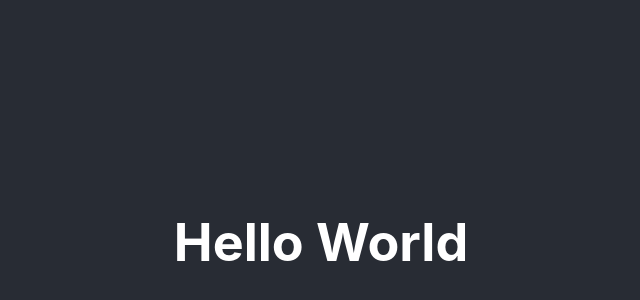
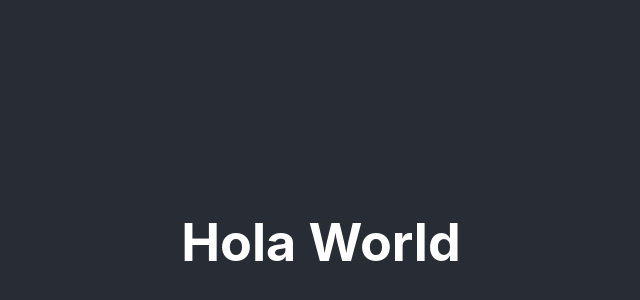
Before and after one commit to jaclynnbarrera/potential-guacamole, a React (Create React App) app: page / in a window 1280 px wide. Shown: the part 158-458 px from the top of the page, without its empty margins (319-959 px from the left). Built offline with nearby package versions, Linux system fonts and the light colour scheme.

Commit message:
change to hola

```diff
--- a/src/App.js
+++ b/src/App.js
@@ -5,7 +5,7 @@ function App() {
   return (
     <div className="App">
       <header className="App-header">
-        <h1>Hello World</h1>
+        <h1>Hola World</h1>
       </header>
     </div>
   );
```
